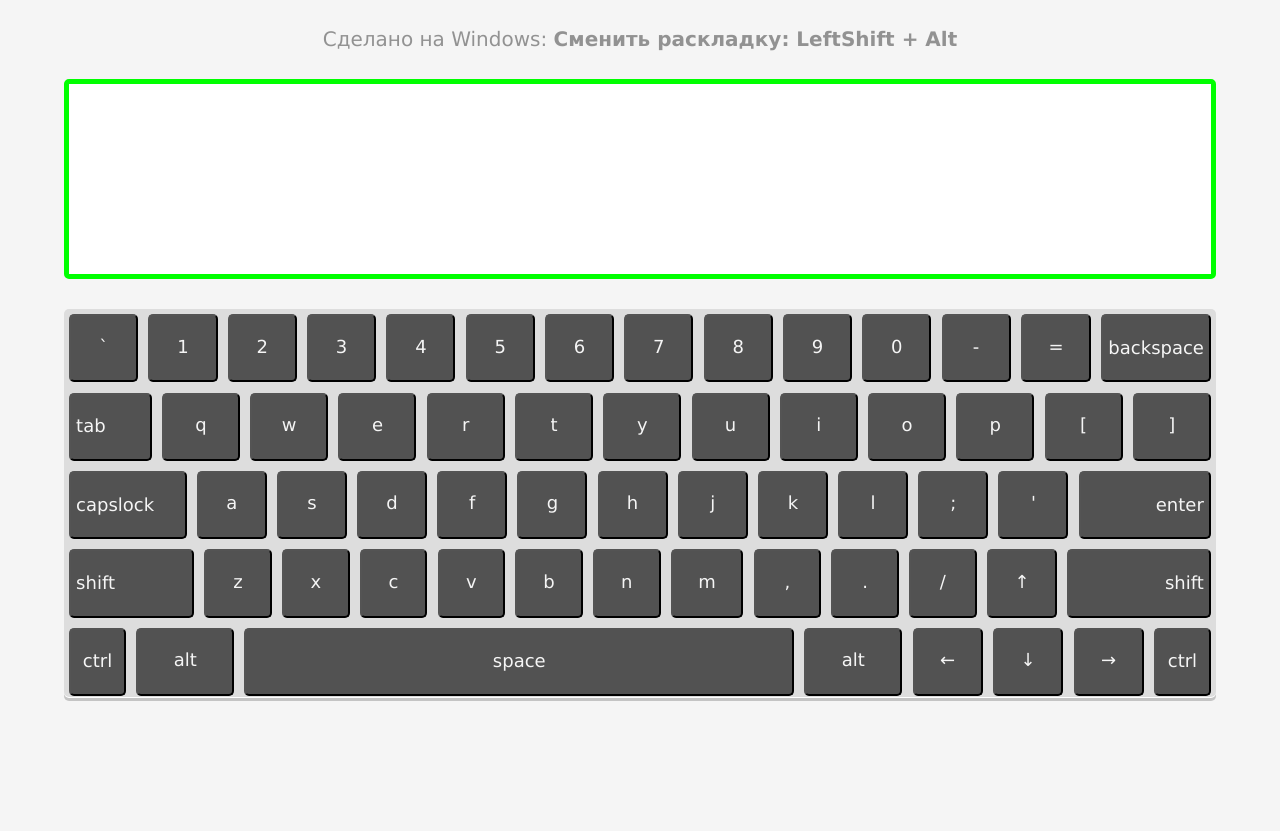
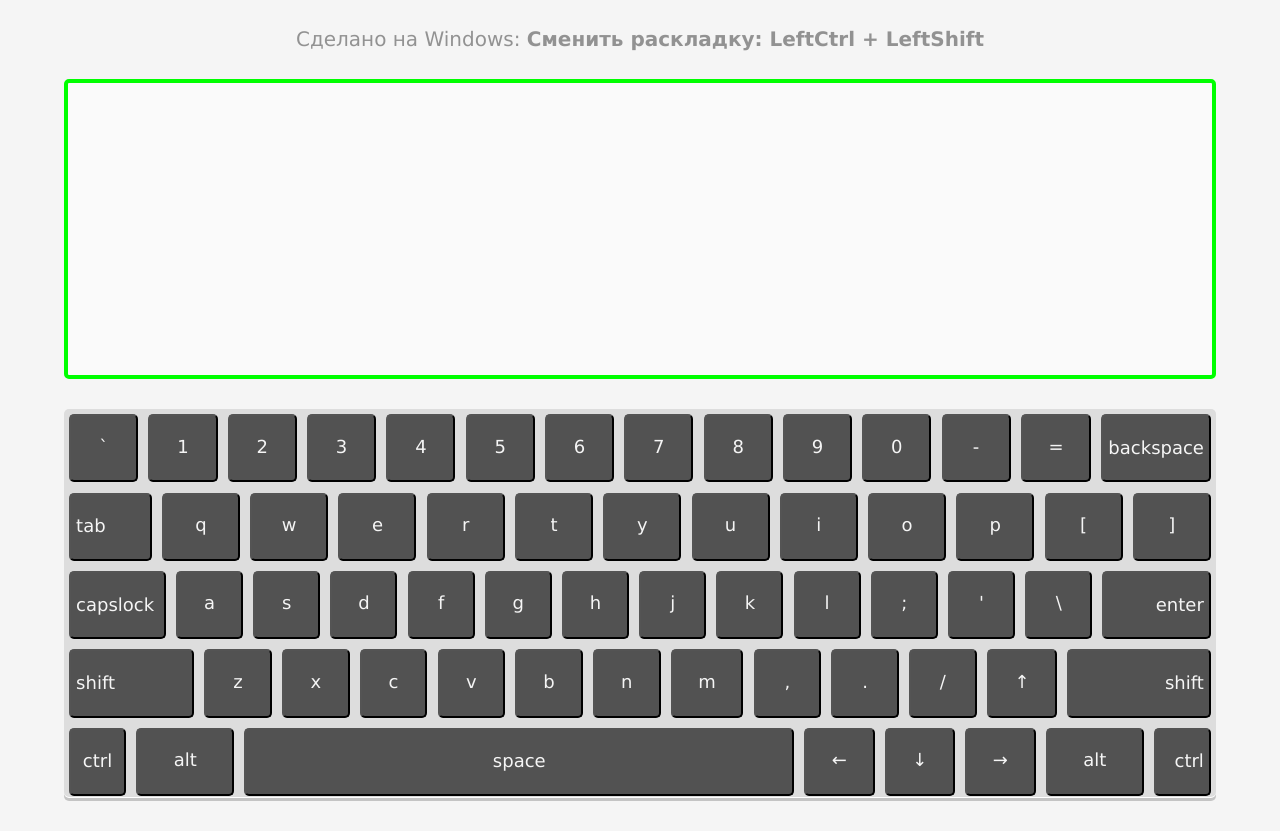
Before and after one commit to Al2003x/virtual-keyboard-base, a website with bundled scripts: page index.html in a window 1280 px wide. Both pictures are taken after a click on the button "backspace". Before the commit the page ends 800 px from the top, so only its background shows below. Built offline with nearby package versions, Linux system fonts and the light colour scheme.

Commit message:
feat: переделал проект, получился более менее приемлемый

```diff
--- /dev/null
+++ b/src/keys.js
@@ -0,0 +1,132 @@
+export default [
+  {
+    code: 'Backquote', en: '`', enShift: '~', ru: 'ё', ruShift: 'Ё', row: 0, place: 0,
+  }, {
+    code: 'Digit1', en: '1', enShift: '!', ru: '1', ruShift: '!', row: 0, place: 1,
+  }, {
+    code: 'Digit2', en: '2', enShift: '@', ru: '2', ruShift: '"', row: 0, place: 2,
+  }, {
+    code: 'Digit3', en: '3', enShift: '#', ru: '3', ruShift: '№', row: 0, place: 3,
+  }, {
+    code: 'Digit4', en: '4', enShift: '$', ru: '4', ruShift: ';', row: 0, place: 4,
+  }, {
+    code: 'Digit5', en: '5', enShift: '%', ru: '5', ruShift: '%', row: 0, place: 5,
+  }, {
+    code: 'Digit6', en: '6', enShift: '^', ru: '6', ruShift: ':', row: 0, place: 6,
+  }, {
+    code: 'Digit7', en: '7', enShift: '&', ru: '7', ruShift: '?', row: 0, place: 7,
+  }, {
+    code: 'Digit8', en: '8', enShift: '*', ru: '8', ruShift: '*', row: 0, place: 8,
+  }, {
+    code: 'Digit9', en: '9', enShift: '(', ru: '9', ruShift: '(', row: 0, place: 9,
+  }, {
+    code: 'Digit0', en: '0', enShift: ')', ru: '0', ruShift: ')', row: 0, place: 10,
+  }, {
+    code: 'Minus', en: '-', enShift: '_', ru: '-', ruShift: '_', row: 0, place: 11,
+  }, {
+    code: 'Equal', en: '=', enShift: '+', ru: '=', ruShift: '+', row: 0, place: 12,
+  }, {
+    code: 'Backspace', isSpecial: true, name: 'backspace', classes: 'backspace', row: 0, place: 13,
+  },
+  {
+    code: 'Tab', isSpecial: true, name: 'tab', classes: 'tab', row: 1, place: 0,
+  }, {
+    code: 'KeyQ', en: 'q', enShift: 'Q', ru: 'й', ruShift: 'Й', row: 1, place: 1,
+  }, {
+    code: 'KeyW', en: 'w', enShift: 'W', ru: 'ц', ruShift: 'Ц', row: 1, place: 2,
+  }, {
+    code: 'KeyE', en: 'e', enShift: 'E', ru: 'у', ruShift: 'У', row: 1, place: 3,
+  }, {
+    code: 'KeyR', en: 'r', enShift: 'R', ru: 'к', ruShift: 'К', row: 1, place: 4,
+  }, {
+    code: 'KeyT', en: 't', enShift: 'T', ru: 'е', ruShift: 'Е', row: 1, place: 5,
+  }, {
+    code: 'KeyY', en: 'y', enShift: 'Y', ru: 'н', ruShift: 'Н', row: 1, place: 6,
+  }, {
+    code: 'KeyU', en: 'u', enShift: 'U', ru: 'г', ruShift: 'Г', row: 1, place: 7,
+  }, {
+    code: 'KeyI', en: 'i', enShift: 'I', ru: 'ш', ruShift: 'Ш', row: 1, place: 8,
+  }, {
+    code: 'KeyO', en: 'o', enShift: 'O', ru: 'щ', ruShift: 'Щ', row: 1, place: 9,
+  }, {
+    code: 'KeyP', en: 'p', enShift: 'P', ru: 'з', ruShift: 'З', row: 1, place: 10,
+  }, {
+    code: 'BracketLeft', en: '[', enShift: '{', ru: 'х', ruShift: 'Х', row: 1, place: 11,
+  }, {
+    code: 'BracketRight', en: ']', enShift: '}', ru: 'ъ', ruShift: 'Ъ', row: 1, place: 12,
+  },
+  {
+    code: 'CapsLock', isSpecial: true, name: 'capslock', classes: 'capslock', row: 2, place: 0,
+  }, {
+    code: 'KeyA', en: 'a', enShift: 'A', ru: 'ф', ruShift: 'Ф', row: 2, place: 1,
+  }, {
+    code: 'KeyS', en: 's', enShift: 'S', ru: 'ы', ruShift: 'Ы', row: 2, place: 2,
+  }, {
+    code: 'KeyD', en: 'd', enShift: 'D', ru: 'в', ruShift: 'В', row: 2, place: 3,
+  }, {
+    code: 'KeyF', en: 'f', enShift: 'F', ru: 'а', ruShift: 'А', row: 2, place: 4,
+  }, {
+    code: 'KeyG', en: 'g', enShift: 'G', ru: 'п', ruShift: 'П', row: 2, place: 5,
+  }, {
+    code: 'KeyH', en: 'h', enShift: 'H', ru: 'р', ruShift: 'Р', row: 2, place: 6,
+  }, {
+    code: 'KeyJ', en: 'j', enShift: 'J', ru: 'о', ruShift: 'О', row: 2, place: 7,
+  }, {
+    code: 'KeyK', en: 'k', enShift: 'K', ru: 'л', ruShift: 'Л', row: 2, place: 8,
+  }, {
+    code: 'KeyL', en: 'l', enShift: 'L', ru: 'д', ruShift: 'Д', row: 2, place: 9,
+  }, {
+    code: 'Semicolon', en: ';', enShift: ':', ru: 'ж', ruShift: 'Ж', row: 2, place: 10,
+  }, {
+    code: 'Quote', en: "'", enShift: '"', ru: 'э', ruShift: 'Э', row: 2, place: 11,
+  }, {
+    code: 'Backslash', en: '\\', enShift: '|', ru: '\\', ruShift: '/', row: 2, place: 12,
+  }, {
+    code: 'Enter', isSpecial: true, name: 'enter', classes: 'enter', row: 2, place: 13,
+  },
+  {
+    code: 'ShiftLeft', isSpecial: true, name: 'shift', classes: 'shift shift__left', row: 3, place: 0,
+  }, {
+    code: 'KeyZ', en: 'z', enShift: 'Z', ru: 'я', ruShift: 'Я', row: 3, place: 1,
+  }, {
+    code: 'KeyX', en: 'x', enShift: 'X', ru: 'ч', ruShift: 'Ч', row: 3, place: 2,
+  }, {
+    code: 'KeyC', en: 'c', enShift: 'C', ru: 'с', ruShift: 'С', row: 3, place: 3,
+  }, {
+    code: 'KeyV', en: 'v', enShift: 'V', ru: 'м', ruShift: 'М', row: 3, place: 4,
+  }, {
+    code: 'KeyB', en: 'b', enShift: 'B', ru: 'и', ruShift: 'И', row: 3, place: 5,
+  }, {
+    code: 'KeyN', en: 'n', enShift: 'N', ru: 'т', ruShift: 'Т', row: 3, place: 6,
+  }, {
+    code: 'KeyM', en: 'm', enShift: 'M', ru: 'ь', ruShift: 'Ь', row: 3, place: 7,
+  }, {
+    code: 'Comma', en: ',', enShift: '<', ru: 'б', ruShift: 'Б', row: 3, place: 8,
+  }, {
+    code: 'Period', en: '.', enShift: '>', ru: 'ю', ruShift: 'Ю', row: 3, place: 9,
+  }, {
+    code: 'Slash', en: '/', enShift: '?', ru: '.', ruShift: ',', row: 3, place: 10,
+  }, {
+    code: 'ArrowUp', en: '↑', enShift: '↑', ru: '↑', ruShift: '↑', classes: 'arrow arrow__up', row: 3, place: 11,
+  }, {
+    code: 'ShiftRight', isSpecial: true, name: 'shift', classes: 'shift shift__right', row: 3, place: 12,
+  },
+  {
+    code: 'ControlLeft', isSpecial: true, name: 'ctrl', classes: 'ctrl ctrl__left', row: 4, place: 0,
+  }, {
+    code: 'AltLeft', isSpecial: true, name: 'alt', classes: 'alt alt__left', row: 4, place: 1,
+  }, {
+    code: 'Space', isSpecial: true, name: 'space', classes: 'space', changeWith: (value) => `${value} `, row: 4, place: 3,
+  }, {
+    code: 'ArrowLeft', en: '←', enShift: '←', ru: '←', ruShift: '←', classes: 'arrow arrow__left', row: 4, place: 5,
+  }, {
+    code: 'ArrowDown', en: '↓', enShift: '↓', ru: '↓', ruShift: '↓', classes: 'arrow arrow__down', row: 4, place: 6,
+  }, {
+    code: 'ArrowRight', en: '→', enShift: '→', ru: '→', ruShift: '→', classes: 'arrow arrow__right', row: 4, place: 7,
+  }, {
+    code: 'AltRight', isSpecial: true, name: 'alt', classes: 'alt alt__right', row: 4, place: 8,
+  },
+  {
+    code: 'ControlRight', isSpecial: true, name: 'ctrl', classes: 'ctrl ctrl__right', row: 4, place: 0,
+  },
+];
--- a/src/script.js
+++ b/src/script.js
@@ -1,4 +1,6 @@
-const Layout = {};
+import KEYS from './keys.js';
+
+/* const Layout = {};
 
 Layout.english = {
   general: [
@@ -32,6 +34,7 @@ Layout.english = {
       'l',
       ';',
       '&#39;',
+      '|',
       'enter',
     ],
     [
@@ -50,8 +53,8 @@ Layout.english = {
       'shift',
     ],
     ['ctrl', 'alt', 'space', 'alt', '&larr;', '&darr;', '&rarr;', 'ctrl'],
-  ],
-  capsLockPressed: [
+  ], */
+/* capslockPressed: [
     [
       '`',
       '1',
@@ -101,8 +104,8 @@ Layout.english = {
       'shift',
     ],
     ['ctrl', 'alt', 'space', 'alt', '&larr;', '&darr;', '&rarr;', 'ctrl'],
-  ],
-  shiftPressed: [
+  ], */
+/* shiftPressed: [
     [
       '~',
       '!',
@@ -188,6 +191,7 @@ Layout.russian = {
       'ж',
       'э',
       '&#92;',
+      '|',
       'enter',
     ],
     [
@@ -206,8 +210,8 @@ Layout.russian = {
       'shift',
     ],
     ['ctrl', 'alt', 'space', 'alt', '&larr;', '&darr;', '&rarr;', 'ctrl'],
-  ],
-  capsLockPressed: [
+  ], */
+/*  capslockPressed: [
     [
       'Ё',
       '1',
@@ -257,8 +261,8 @@ Layout.russian = {
       'shift',
     ],
     ['ctrl', 'alt', 'space', 'alt', '&larr;', '&darr;', '&rarr;', 'ctrl'],
-  ],
-  shiftPressed: [
+  ], */
+/* shiftPressed: [
     [
       'Ё',
       '!',
@@ -326,233 +330,232 @@ const SpecialKeys = [
   '&rarr;',
 ];
 
-const doubledKeys = ['shift', 'alt'];
-
-/* const language = 'english';
-const optPressed = false;
-const shiftPressed = false;
-const capsLockPressed = false; */
-
-class Keyboard {
-  constructor() {
-    this.layout = Layout;
-    this.language = 'english';
-    this.shiftPressed = false;
-    this.capslockPressed = false;
-    this.addRealKeyboardActions();
-    this.specialKeys = SpecialKeys;
-    return  this.createKeyboard();
-  }
-
-  createKeyboard(layoutType = 'general', layoutArray = false) {
-    const keyboard = document.createElement('div');
-    keyboard.classList.add('keyboard');
-    const currentLayout = (!layoutArray) ? this.layout[this.language][layoutType] : layoutArray;
-    this.createButtons(currentLayout, keyboard);
-    this.nameDoubledButtons(keyboard);
-    this.addClickActions(keyboard);
-    this.addMouseActions(keyboard);
-    if (document.querySelector('.keyboard') != null) {
-      document.querySelector('.keyboard').remove();
-      document.body.append(keyboard);
-    }
-    return keyboard;
-  }
-
-  createButtons(array, keyboard) {
-    array.forEach((arrayRow) => {
-      const nodesRow = document.createElement('div');
-      nodesRow.classList.add('keyboard__row');
-      this.createButton(arrayRow, nodesRow);
-      keyboard.append(nodesRow);
-    });
-  }
-
-  createButton(arrayRow, nodesRow) {
-    arrayRow.forEach((text) => {
-      const btn = document.createElement('button');
-      btn.innerHTML = text;
-      this.markSpecialKeys(text, btn);
-      nodesRow.append(btn);
-    });
-    return this;
-  }
-
-  checkIfSpecial(key) {
-    return this.specialKeys.indexOf(key) !== -1;
-  }
-
-  markSpecialKeys(key, btn) {
-    if (this.checkIfSpecial(key)) {
-      switch (key) {
-        case '&uarr;':
-          btn.classList.add('arrow', 'arrow__up');
-          break;
-        case '&darr;':
-          btn.classList.add('arrow', 'arrow__down');
-          break;
-        case '&larr;':
-          btn.classList.add('arrow', 'arrow__left');
-          break;
-        case '&rarr;':
-          btn.classList.add('arrow', 'arrow__right');
-          break;
-        default:
-          btn.classList.add(key);
-      }
-    }
-    return btn;
-  }
-
-  nameDoubledButtons(keyboard) {
-    doubledKeys.forEach((doubledKey) => {
-      const firstKey = keyboard.querySelectorAll(`.${doubledKey}`)[0];
-      const secondKey = keyboard.querySelectorAll(`.${doubledKey}`)[1];
-      firstKey.classList.add(`${doubledKey}__left`);
-      secondKey.classList.add(`${doubledKey}__right`);
-    });
-    return this;
-  }
-
-  addRealKeyboardActions() {
-    document.addEventListener('keydown', (realKey) => {
-      const { code } = realKey;
-      let key = realKey.key.toLocaleLowerCase();
-      if (code === 'Space') key = 'space';
-      if (key === 'control') key = 'ctrl';
-      if (key === 'alt') key = 'alt';
-      if (key === 'alt') key = (code === 'AltRight') ? 'alt__right' : 'alt__left';
-      if (key === 'arrowup') key = 'arrow__up';
-      if (key === 'arrowdown') key = 'arrow__down';
-      if (key === 'arrowleft') key = 'arrow__left';
-      if (key === 'arrowright') key = 'arrow__right';
-      if (key === 'shift') {
-        key = code === 'ShiftRight' ? 'shift__right' : 'shift__left';
-        this.switchShift(key);
-      } else if (key === 'capslock') {
-        this.switchCapslock();
-      } else {
-        const downKey = Array.from(document.querySelectorAll('button')).find(
-          (e) => e.textContent.toLowerCase() === key || e.classList.contains(key),
-        );
-        if (downKey !== undefined) {
-          this.activateButton(downKey);
-          this.deactivateButton(downKey);
-        }
-      }
-    });
-    document.addEventListener('keyup', (realKey) => {
-      let key = realKey.key.toLocaleLowerCase();
-      const { code } = realKey;
-      if (key === 'capslock') this.switchCapslock();
-      if (key === 'shift') {
-        key = code === 'ShiftRight' ? 'shift__right' : 'shift__left';
-        this.switchShift(key);
-      }
-    });
-    return this;
-  }
-
-  addClickActions(keyboard) {
-    keyboard.addEventListener('click', (event) => {
-      const textarea = document.querySelector('textarea');
-      if (event.target.tagName === 'BUTTON') {
-        textarea.value = this.changeTextareaValue(
-          event.target.innerText,
-          textarea.value,
-        );
-      }
-    });
-    return this;
-  }
-
-  changeTextareaValue(key, current) {
-    let changed = current;
-    if (!this.checkIfSpecial(key)) changed += key;
-    else if (key === 'tab') changed += '\t';
-    else if (key === 'enter') changed += '\n';
-    else if (key === 'space') changed += ' ';
-    else if (key === 'backspace') changed = changed.slice(0, -1);
-    return changed;
-  }
-
-  switchShift(shiftClass) {
-    if (this.shiftPressed) {
-      this.createKeyboard();
-      this.deactivateButton(document.querySelector(`.${shiftClass}`));
-      this.shiftPressed = false;
-    } else {
-      this.createKeyboard('shiftPressed');
-      this.activateButton(document.querySelector(`.${shiftClass}`));
-      this.shiftPressed = true;
-    }
-    return document.querySelector(`.${shiftClass}`);
-  }
-
-  switchCapslock() {
-    const { general } = this.layout[this.language];
-    const layout = general.map((row) => row.map((k) => ((k.length === 1) ? k.toUpperCase() : k)));
-    if (this.capsLockPressed) {
-      this.createKeyboard();
-      this.deactivateButton(document.querySelector('.capslock'));
-      this.capsLockPressed = false;
-    } else {
-      this.createKeyboard('', layout);
-      this.activateButton(document.querySelector('.capslock'));
-      this.capsLockPressed = true;
-    }
-  }
-
-  addMouseActions(keyboard) {
-    keyboard.addEventListener('mousedown', (event) => {
-      if (event.target.tagName === 'BUTTON') {
-        if (event.target.innerText === 'shift') {
-          this.switchShift(event.target.classList[1]);
-        } else if (event.target.innerText === 'capslock') {
-          this.switchCapslock();
-        } else {
-          this.activateButton(event.target);
-        }
-      }
-    });
-    keyboard.addEventListener('mouseup', (event) => {
-      if (event.target.tagName === 'BUTTON') {
-        if (event.target.innerText === 'shift') {
-          this.switchShift(event.target.classList[1]);
-        } else if (event.target.innerText !== 'capslock') {
-          this.deactivateButton(event.target);
-        }
-      }
-    });
-    return this;
-  }
-
-  activateButton(key) {
-    key.classList.add('active');
-    return this;
-  }
-
-  deactivateButton(key) {
-    setTimeout(() => {
-      key.classList.remove('active');
-    }, 200);
-    return this;
-  }
-}
-
+const doubledKeys = ['shift', 'alt']; */
 window.onload = () => {
-  // Create hint
   const hint = document.createElement('p');
-  hint.innerHTML = ' Сделано на Windows: <strong>Сменить раскладку: LeftShift + Alt</strong>';
+  hint.innerHTML = ' Сделано на Windows: <strong>Сменить раскладку: LeftCtrl + LeftShift </strong>';
   document.body.append(hint);
-
-  // Create textarea
   const textarea = document.createElement('textarea');
   textarea.classList.add('text');
   document.body.append(textarea);
   textarea.focus();
+  textarea.addEventListener('blur', () => textarea.focus);
 
-  // Create and add keyboard to document
-  const keyboard = new Keyboard();
-  document.body.append(keyboard);
+  const keyboardView = document.createElement('div');
+  keyboardView.classList.add('keyboard');
+  document.body.append(keyboardView);
+
+  class Keyboard {
+    constructor(keys) {
+      this.language = this.getLanguage();
+      this.keys = keys;
+      this.shiftPressed = false;
+      this.capslockPressed = false;
+      this.ctrlPressed = false;
+      this.createKeyboard();
+    }
+
+    createKeyboard() {
+      let currentRow;
+      this.keys.forEach((key) => {
+        if (currentRow !== key.row) {
+          const row = document.createElement('div');
+          row.classList.add('keyboard__row');
+          keyboardView.append(row);
+          currentRow = key.row;
+        }
+        const button = document.createElement('button');
+        button.id = key.code;
+        button.classList = key.classes !== undefined ? key.classes : '';
+        button.innerHTML = key.isSpecial ? key.name : key[this.language];
+
+        keyboardView.querySelectorAll('.keyboard__row')[currentRow].append(button);
+      });
+    }
+
+    updateButtons() {
+      const buttons = document.querySelectorAll('button');
+      buttons.forEach((button) => {
+        const data = this.getButtonInfo(button);
+        if (!data.isSpecial) {
+          let updated = button.innerHTML;
+
+          if (this.shiftPressed) updated = data[`${this.language}Shift`];
+          else if (this.capslockPressed) updated = data[this.language].toUpperCase();
+          else updated = data[this.language];
+
+          document.querySelector(`#${data.code}`).innerHTML = updated;
+        }
+      });
+    }
+
+    setLanguage(language = this.language) {
+      localStorage.setItem('language', language);
+      return this;
+    }
+
+    getLanguage() {
+      let currentLanguage = 'en';
+      if (localStorage.getItem('language') === null) {
+        this.setLanguage(currentLanguage);
+      } else {
+        currentLanguage = localStorage.getItem('language');
+      }
+      return currentLanguage;
+    }
+
+    switchLanguage() {
+      if (this.shiftPressed && this.ctrlPressed) {
+        this.language = this.language === 'en' ? 'ru' : 'en';
+        this.setLanguage(this.language);
+      }
+    }
+
+    switchShift(shift) {
+      if (shift.id === 'ShiftRight' || shift.id === 'ShiftLeft') {
+        this.shiftPressed = !this.shiftPressed;
+        this.updateButtons();
+      }
+    }
+
+    switchCapslock(capslock) {
+      if (capslock.id === 'CapsLock') {
+        this.capslockPressed = !this.capslockPressed;
+        this.updateButtons();
+      }
+    }
+
+    getButtonInfo(button) {
+      return this.keys.filter((key) => key.code === button.id)[0];
+    }
+
+    updateTextarea(button) {
+      const btn = this.getButtonInfo(button);
+
+      let newValue = textarea.value;
+      if (btn.isSpecial) {
+        newValue = btn.changeWith !== undefined ? btn.changeWith(newValue) : newValue;
+      } else if (this.shiftPressed) {
+        newValue += btn[`${this.language}Shift`];
+      } else if (this.capslockPressed) {
+        newValue += btn[this.language].toUpperCase();
+      } else {
+        newValue += btn[this.language];
+      }
+      textarea.value = newValue;
+    }
+
+    activateButton(code) {
+      if (keyboardView.querySelector(`#${code}`) !== null) {
+        keyboardView.querySelector(`#${code}`).classList.add('active');
+      }
+      return this;
+    }
+
+    deactivateButton(code) {
+      if (keyboardView.querySelector(`#${code}`) !== null) {
+        setTimeout(() => {
+          keyboardView.querySelector(`#${code}`).classList.remove('active');
+        }, 150);
+      }
+      return this;
+    }
+
+    deactivateAllButtons() {
+      const activated = keyboardView.querySelectorAll('.active');
+      activated.forEach((button) => {
+        if (
+          button.id !== 'CapsLock'
+          && button.id !== 'ShiftRight'
+          && button.id !== 'ShiftLeft'
+        ) {
+          this.deactivateButton(button.id);
+        }
+      });
+    }
+  }
+
+  const keyboard = new Keyboard(KEYS);
+  const isButton = (element) => element.tagName === 'BUTTON';
+  document.addEventListener('mousedown', (event) => {
+    if (isButton(event.target)) {
+      if (event.target.id !== 'CapsLock') {
+        keyboard.activateButton(event.target.id);
+        keyboard.updateTextarea(event.target);
+      }
+      keyboard.switchShift(event.target);
+      if (event.target.id === 'ControlLeft') {
+        keyboard.ctrlPressed = true;
+      }
+      keyboard.switchLanguage();
+    }
+  });
+
+  document.addEventListener('mouseup', (event) => {
+    if (isButton(event.target)) {
+      if (event.target.id !== 'CapsLock') {
+        keyboard.deactivateButton(event.target.id);
+      }
+      keyboard.switchShift(event.target);
+      if (event.target.id === 'ControlLeft') {
+        keyboard.ctrlPressed = false;
+      }
+    }
+  });
+
+  document.addEventListener('click', (event) => {
+    keyboard.deactivateAllButtons();
+    keyboard.switchCapslock(event.target);
+
+    if (event.target.id === 'CapsLock') {
+      if (event.target.classList.contains('active')) {
+        keyboard.deactivateButton(event.target.id);
+      } else {
+        keyboard.activateButton(event.target.id);
+      }
+    }
+  });
+
+  document.addEventListener('keydown', (event) => {
+    event.preventDefault();
+    const virtualButton = document.querySelector(`#${event.code}`);
+    keyboard.updateTextarea(virtualButton);
+
+    keyboard.activateButton(event.code);
+
+    keyboard.switchShift(virtualButton);
+
+    if (event.code === 'CapsLock') {
+      keyboard.switchCapslock(virtualButton);
+    }
+
+    if (event.code === 'ControlLeft') {
+      keyboard.ctrlPressed = true;
+    }
+
+    keyboard.switchLanguage();
+  });
+
+  document.addEventListener('keyup', (event) => {
+    const virtualButton = document.querySelector(`#${event.code}`);
+
+    keyboard.switchShift(virtualButton);
+
+    if (event.code === 'CapsLock') {
+      keyboard.switchCapslock(virtualButton);
+      keyboard.deactivateButton(event.code);
+    } else if (event.code === 'ShiftLeft' || event.code === 'ShiftRight') {
+      keyboard.deactivateAllButtons();
+      keyboard.deactivateButton(event.code);
+    } else {
+      keyboard.deactivateAllButtons();
+    }
+
+    if (event.code === 'ControlLeft') {
+      keyboard.ctrlPressed = false;
+    }
+  });
+
+  textarea.focus();
+  textarea.addEventListener('blur', () => textarea.focus());
 };
--- a/src/style.css
+++ b/src/style.css
@@ -488,7 +488,7 @@ button.active {
 .text {
   display: block;
   padding: 15px;
-  height: 200px;
+  height: 300px;
   font-size: 2.2rem;
   background-color: #ffffff;
   border-radius: 5px;
```
Also changed, not shown: index.html (+1 -1 lines).
